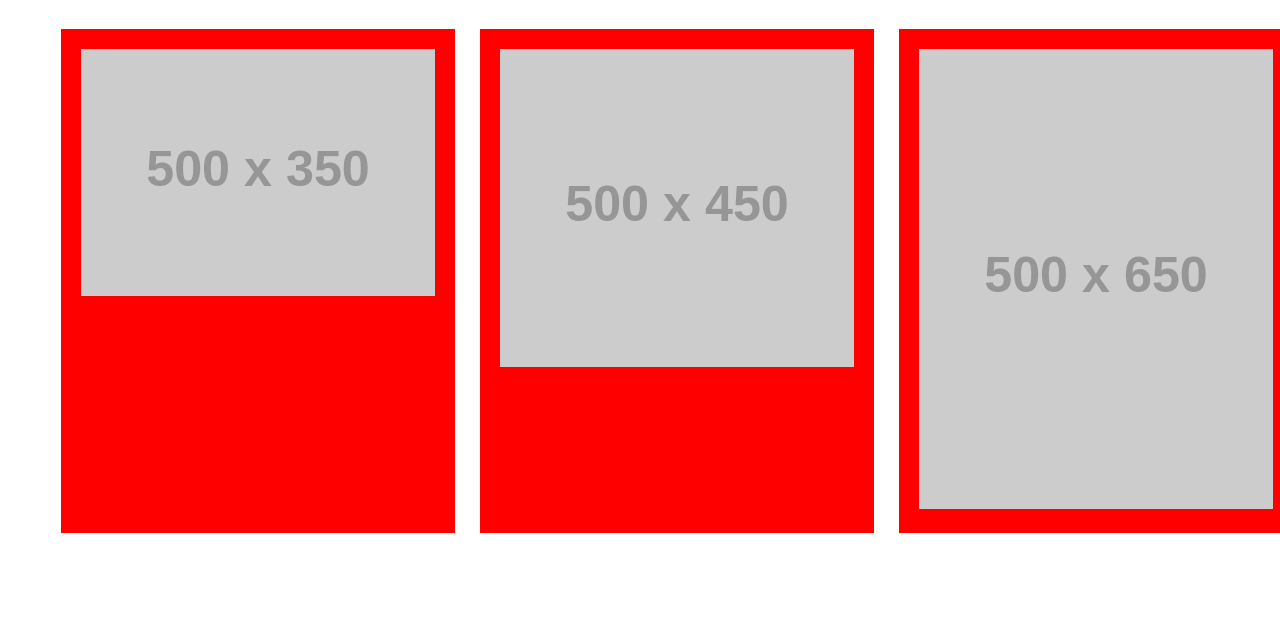
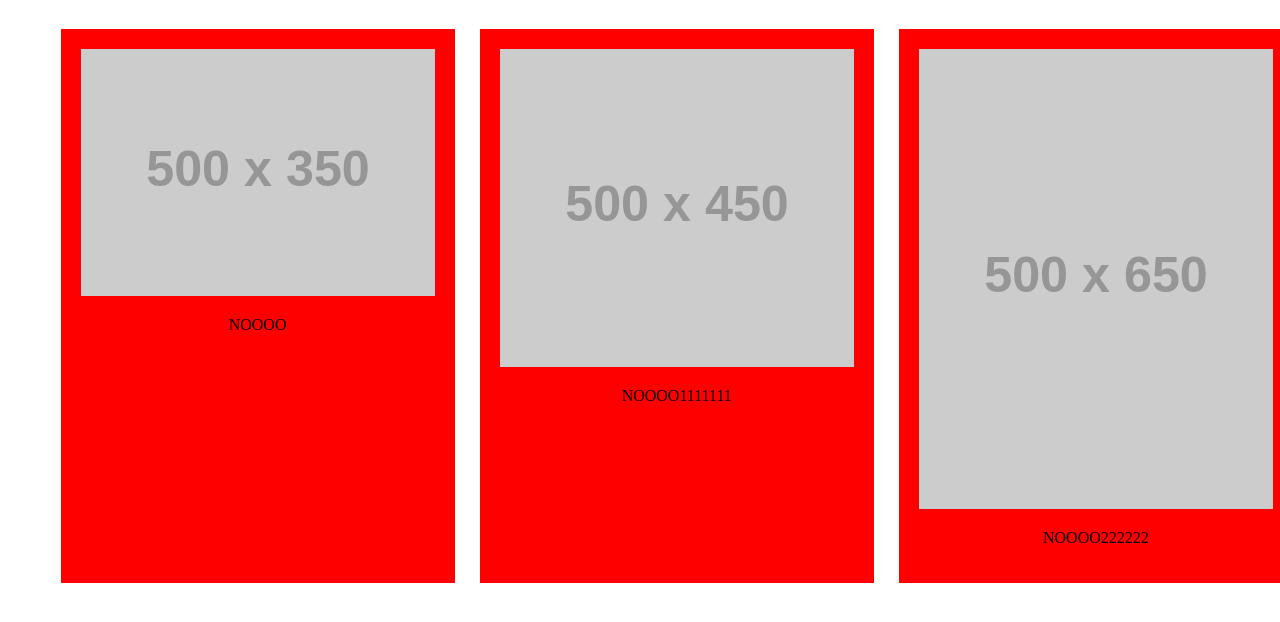
Before and after one commit to dthenley/Same-Height-Element, a plain HTML site: page index.html in a window 1280 px wide. Shown: the top 622 px of the page. Drawn offline with nearby package versions, Linux system fonts and the light colour scheme; placeholder pictures from the web are drawn by us.

Commit message:
Working for single element class

```diff
--- a/index.html
+++ b/index.html
@@ -1,4 +1,3 @@
-
 <!doctype html>
 <html class="no-js" lang="">
 
@@ -7,10 +6,6 @@
   <title></title>
   <meta name="description" content="">
   <meta name="viewport" content="width=device-width, initial-scale=1">
-
-  <link rel="manifest" href="site.webmanifest">
-  <link rel="apple-touch-icon" href="icon.png">
-  <!-- Place favicon.ico in the root directory -->
 
 </head>
 
@@ -38,19 +33,24 @@
   </style>
 
   <ul class="element-container">
-    <li class="single-element">
+    <li class="single-element" greenify>
       <img src="https://via.placeholder.com/500x350" >
+      <p>NOOOO</p>
     </li><!-- .single-element -->
     <li class="single-element">
       <img src="https://via.placeholder.com/500x450" >
+      <p>NOOOO1111111</p>
     </li><!-- .single-element -->
     <li class="single-element">
       <img src="https://via.placeholder.com/500x650" >
+      <p>NOOOO222222</p>
     </li><!-- .single-element -->
   </ul><!-- .element-container -->
 
   <script src="https://code.jquery.com/jquery-3.4.1.min.js" integrity="sha256-CSXorXvZcTkaix6Yvo6HppcZGetbYMGWSFlBw8HfCJo=" crossorigin="anonymous"></script>
+  <!-- <script src="jquery.sameheight.js"></script> -->
   <script src="same-height-elements.js"></script>
+
 
 
 </body>
```
Also changed, not shown: jquery.sameheight.js (added, +8 -0 lines).
